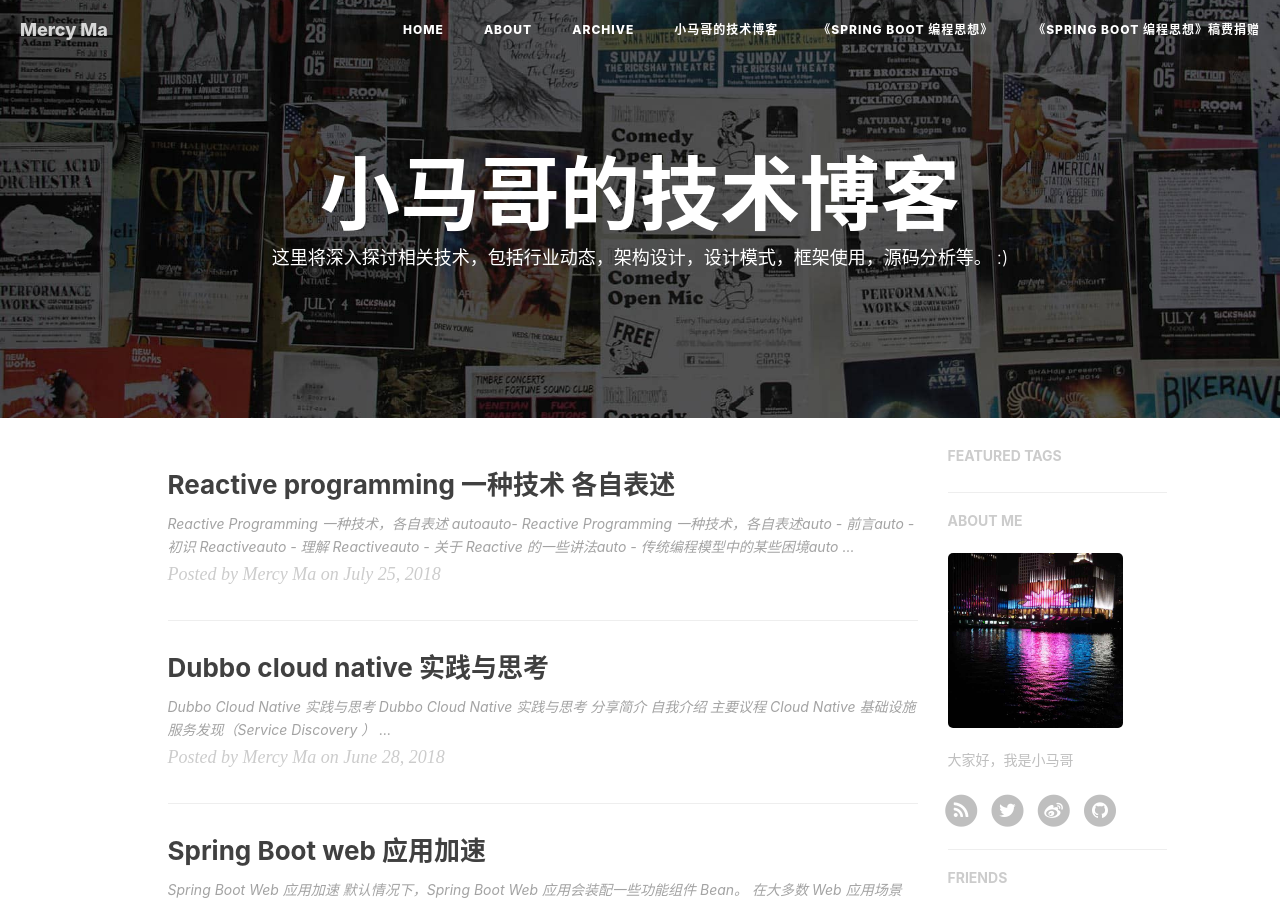
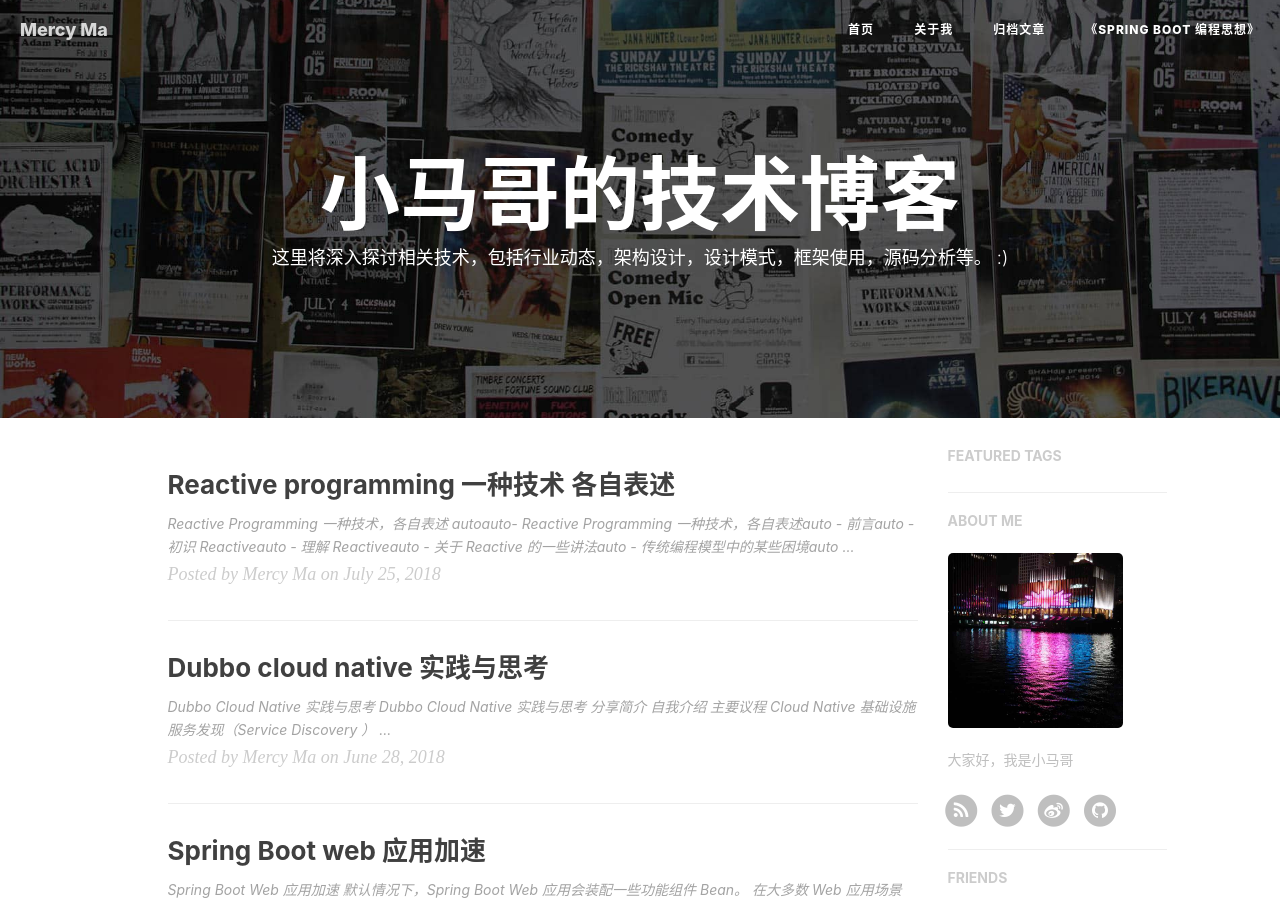
Before and after one commit to mercyblitz/mercyblitz.github.io, a Jekyll site: the page built from index.html, in a window 1280 px wide and 900 px high. Built offline with Jekyll 4.4.1, drawn with Linux system fonts in a browser that asks for light colours; nearby versions of some CDN libraries; the list of posts is cut into pages by our own code; comment, search, counter and statistics services are not loaded.

Commit message:
Update nav

```diff
--- a/_includes/nav.html
+++ b/_includes/nav.html
@@ -21,15 +21,17 @@
             <div class="navbar-collapse">
                 <ul class="nav navbar-nav navbar-right">
                     <li>
-                        <a href="{{ site.baseurl }}/">Home</a>
+                        <a href="{{ site.baseurl }}/">首页</a>
                     </li>
-                    {% for page in site.pages %}
-                    {% if page.title and page.hide-in-nav != true %}
                     <li>
-                        <a href="{{ page.url | prepend: site.baseurl }}">{{ page.title }}</a>
+                        <a href="{{ site.baseurl }}/about/">关于我</a>
                     </li>
-                    {% endif %}
-                    {% endfor %}
+                    <li>
+                        <a href="{{ site.baseurl }}/archive/">归档文章</a>
+                    </li>
+                    <li>
+                        <a href="{{ site.baseurl }}/books/thinking-in-spring-boot/">《Spring Boot 编程思想》</a>
+                    </li>
                 </ul>
             </div>
         </div>
```
